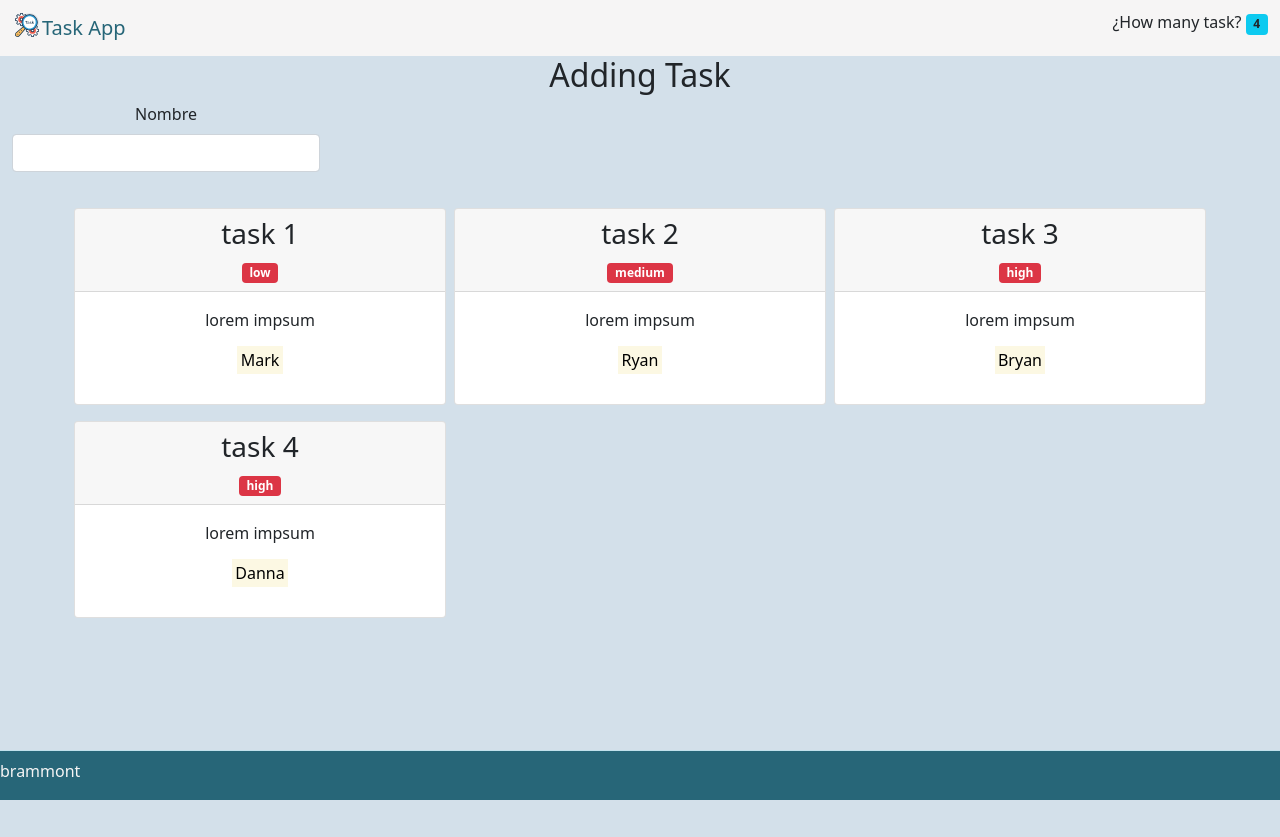
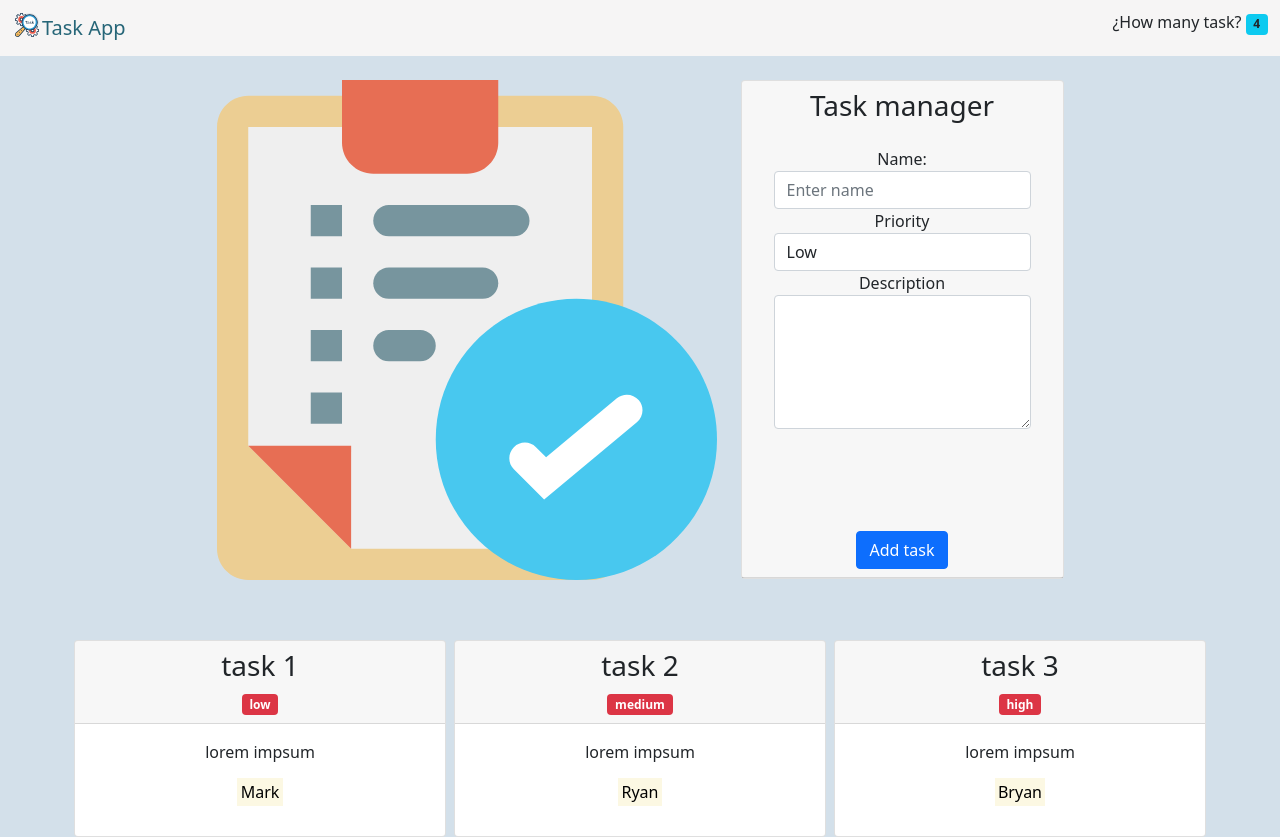
Before and after one commit to brammont/React-taskApp, a React (Create React App) app: page / in a window 1280 px wide. Shown: the top 837 px of the page. Before the commit the page ends 800 px from the top, so only its background shows below. Built offline with nearby package versions, Linux system fonts and the light colour scheme.

Commit message:
making form component to add task

```diff
--- a/src/App.css
+++ b/src/App.css
@@ -2,9 +2,9 @@
   text-align: center;
 }
 
-#App-footer{
+.footer{
   background: #276678;
   color: #f6f5f5;
-  border-top: 1px solid #c1e1ec;
+  border-top: 1px solid #f6f5f5;
   height: 50px;
 }
--- a/src/App.js
+++ b/src/App.js
@@ -15,7 +15,7 @@ function App() {
         <section>
           <ViewTask />
         </section>
-        <footer id="App-footer" className="navbar fixed-bottom">
+        <footer class="footer mt-auto">
           <p>brammont</p>
       </footer>
       </div>
--- /dev/null
+++ b/src/components/AddingTask.css
@@ -0,0 +1,4 @@
+form{
+    height: 400px;
+    width: auto;
+}
--- a/src/components/AddingTask.js
+++ b/src/components/AddingTask.js
@@ -1,29 +1,44 @@
 import React, {Component} from 'react';
-import { todos } from '../todos.json';
+import task from '../assets/completed-task.svg'
+import './AddingTask.css';
 class AddingTask extends Component{
-    constructor(){
-        super();
-        this.state ={
-            datos: todos
-        }
-    }
+
     render(){
-        var datlength = this.state.datos.length;
         return(
-            <div className="container-fluid">
-                <div className="row">
-                    <h2 className="h2">Adding Task</h2>
-                    <div className="col">
-                        <form className="row g-2">
-                            <div className="col-3">
-                            <label for="validationDefault01" className="form-label">Nombre</label>
-                            <input type="text" class="form-control" id="validationDefault01" required />
+            <div class="container d-flex justify-content-center">
+                <div className="row m-4">
+                    <div className="col-auto">
+                        <img src={task} class="rounded float-left" height="500px" alt="img"/>
+                    </div>
+                    <div className="col-auto">
+                        <div className="card">
+                            <div className="card-header">
+                                <h3>Task manager</h3>
+                            <form className="card-body">
+                                <div class="form-group">
+                                    <label>Name:</label>
+                                    <input type="email" class="form-control" id="exampleInputEmail1" placeholder="Enter name"/>
+                                </div>
+                                <div class="form-group">
+                                    <label for="exampleFormControlSelect1">Priority</label>
+                                    <select class="form-control" id="exampleFormControlSelect1">
+                                        <option>Low</option>
+                                        <option>Medium</option>
+                                        <option>High</option>
+                                    </select>
+                                </div>
+                                <div class="form-group">
+                                    <label for="exampleFormControlTextarea1">Description</label>
+                                    <textarea class="form-control" id="exampleFormControlTextarea1" rows="5"></textarea>
+                                </div>
+                            </form>
+                            <a href="#" class="btn btn-primary">Add task</a>
                             </div>
-
-                        </form>
+                        </div>
                     </div>
                 </div>
             </div>
+
         )
     }
 }
```
Also changed, not shown: src/assets/completed-task.svg (added).
